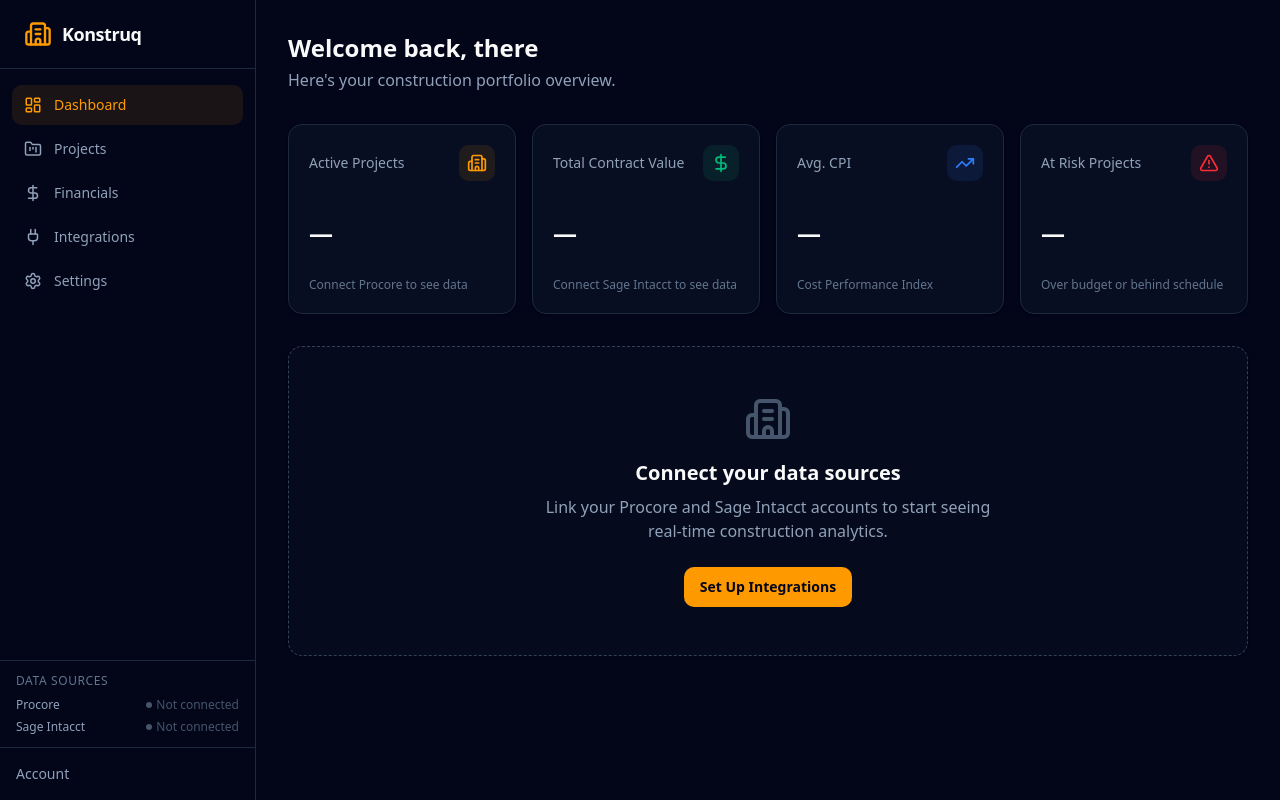
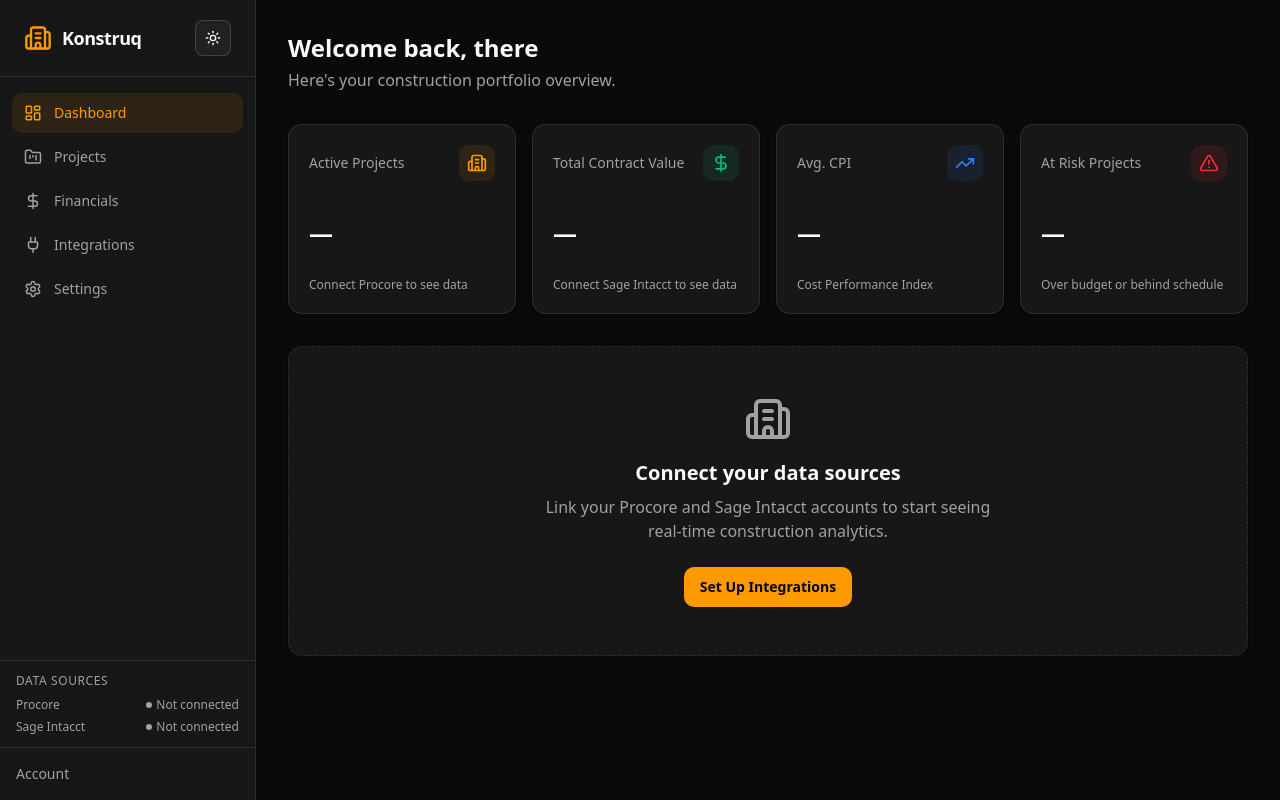
Before and after one commit to Crokily/konstruq, a Next.js app: page /dashboard in a window 1280 px wide. Built offline with nearby package versions, Linux system fonts and the light colour scheme; no server answers.

Commit message:
add a toggle button

```diff
--- a/src/app/(dashboard)/dashboard/page.tsx
+++ b/src/app/(dashboard)/dashboard/page.tsx
@@ -17,7 +17,7 @@
         <h1 className="text-2xl font-bold">
           Welcome back, {user?.firstName || "there"}
         </h1>
-        <p className="text-slate-400 mt-1">
+        <p className="text-muted-foreground mt-1">
           Here&apos;s your construction portfolio overview.
         </p>
       </div>
@@ -59,13 +59,13 @@
       </div>
 
       {/* Empty state - prompt to connect data sources */}
-      <Card className="border-dashed border-slate-700 bg-slate-900/30 p-12 text-center">
+      <Card className="border-dashed p-12 text-center">
         <div className="mx-auto max-w-md">
-          <Building2 className="h-12 w-12 text-slate-600 mx-auto mb-4" />
+          <Building2 className="h-12 w-12 text-muted-foreground mx-auto mb-4" />
           <h2 className="text-xl font-semibold mb-2">
             Connect your data sources
           </h2>
-          <p className="text-slate-400 mb-6">
+          <p className="text-muted-foreground mb-6">
             Link your Procore and Sage Intacct accounts to start seeing
             real-time construction analytics.
           </p>
@@ -99,13 +99,13 @@
   iconBg: string;
 }) {
   return (
-    <Card className="bg-slate-900/50 border-slate-800 p-5">
+    <Card className="p-5">
       <div className="flex items-center justify-between mb-3">
-        <span className="text-sm text-slate-400">{title}</span>
+        <span className="text-sm text-muted-foreground">{title}</span>
         <div className={`${iconBg} ${iconColor} rounded-lg p-2`}>{icon}</div>
       </div>
       <div className="text-2xl font-bold">{value}</div>
-      <p className="text-xs text-slate-500 mt-1">{subtitle}</p>
+      <p className="text-xs text-muted-foreground mt-1">{subtitle}</p>
     </Card>
   );
 }
--- a/src/app/(dashboard)/financials/page.tsx
+++ b/src/app/(dashboard)/financials/page.tsx
@@ -6,15 +6,15 @@
     <div>
       <div className="mb-8">
         <h1 className="text-2xl font-bold">Financials</h1>
-        <p className="text-slate-400 mt-1">
+        <p className="text-muted-foreground mt-1">
           Financial overview from Sage Intacct.
         </p>
       </div>
 
-      <Card className="border-dashed border-slate-700 bg-slate-900/30 p-12 text-center">
-        <DollarSign className="h-12 w-12 text-slate-600 mx-auto mb-4" />
+      <Card className="border-dashed p-12 text-center">
+        <DollarSign className="h-12 w-12 text-muted-foreground mx-auto mb-4" />
         <h2 className="text-xl font-semibold mb-2">No financial data yet</h2>
-        <p className="text-slate-400">
+        <p className="text-muted-foreground">
           Connect Sage Intacct to see GL, AP/AR, and project financials.
         </p>
       </Card>
--- a/src/app/(dashboard)/layout.tsx
+++ b/src/app/(dashboard)/layout.tsx
@@ -6,7 +6,7 @@
   children: React.ReactNode;
 }) {
   return (
-    <div className="min-h-screen bg-slate-950">
+    <div className="min-h-screen bg-background text-foreground">
       <Sidebar />
       <main className="pl-64">
         <div className="p-8">{children}</div>
--- a/src/app/(dashboard)/projects/page.tsx
+++ b/src/app/(dashboard)/projects/page.tsx
@@ -6,15 +6,15 @@
     <div>
       <div className="mb-8">
         <h1 className="text-2xl font-bold">Projects</h1>
-        <p className="text-slate-400 mt-1">
+        <p className="text-muted-foreground mt-1">
           All construction projects from Procore.
         </p>
       </div>
 
-      <Card className="border-dashed border-slate-700 bg-slate-900/30 p-12 text-center">
-        <FolderKanban className="h-12 w-12 text-slate-600 mx-auto mb-4" />
+      <Card className="border-dashed p-12 text-center">
+        <FolderKanban className="h-12 w-12 text-muted-foreground mx-auto mb-4" />
         <h2 className="text-xl font-semibold mb-2">No projects yet</h2>
-        <p className="text-slate-400">
+        <p className="text-muted-foreground">
           Connect Procore to sync your construction projects.
         </p>
       </Card>
--- a/src/app/page.tsx
+++ b/src/app/page.tsx
@@ -8,6 +8,7 @@
   ArrowRight,
 } from "lucide-react";
 import { Button } from "@/components/ui/button";
+import { ThemeToggle } from "@/components/theme-toggle";
 
 export default async function LandingPage() {
   const { userId } = await auth();
@@ -24,6 +25,7 @@
           <span className="text-xl font-bold tracking-tight">Konstruq</span>
         </div>
         <div className="flex items-center gap-3">
+          <ThemeToggle />
           <Link href="/sign-in">
             <Button variant="ghost" size="sm">
               Sign In
--- a/src/components/layout/sidebar.tsx
+++ b/src/components/layout/sidebar.tsx
@@ -12,6 +12,7 @@
   Plug,
 } from "lucide-react";
 import { cn } from "@/lib/utils";
+import { ThemeToggle } from "@/components/theme-toggle";
 
 const navItems = [
   {
@@ -45,11 +46,14 @@
   const pathname = usePathname();
 
   return (
-    <aside className="fixed left-0 top-0 z-40 flex h-screen w-64 flex-col border-r border-slate-800 bg-slate-950">
+    <aside className="fixed left-0 top-0 z-40 flex h-screen w-64 flex-col border-r border-border bg-card">
       {/* Logo */}
-      <div className="flex items-center gap-2.5 px-6 py-5 border-b border-slate-800">
-        <Building2 className="h-7 w-7 text-amber-500" />
-        <span className="text-lg font-bold tracking-tight">Konstruq</span>
+      <div className="flex items-center justify-between gap-2.5 px-6 py-5 border-b border-border">
+        <div className="flex items-center gap-2.5">
+          <Building2 className="h-7 w-7 text-amber-500" />
+          <span className="text-lg font-bold tracking-tight">Konstruq</span>
+        </div>
+        <ThemeToggle />
       </div>
 
       {/* Navigation */}
@@ -65,7 +69,7 @@
                 "flex items-center gap-3 rounded-lg px-3 py-2.5 text-sm font-medium transition-colors",
                 isActive
                   ? "bg-amber-500/10 text-amber-500"
-                  : "text-slate-400 hover:bg-slate-800/50 hover:text-slate-200"
+                  : "text-muted-foreground hover:bg-accent hover:text-accent-foreground"
               )}
             >
               <item.icon className="h-4.5 w-4.5" />
@@ -76,8 +80,8 @@
       </nav>
 
       {/* Data sources status */}
-      <div className="px-4 py-3 border-t border-slate-800">
-        <p className="text-xs font-medium text-slate-500 uppercase tracking-wider mb-2">
+      <div className="px-4 py-3 border-t border-border">
+        <p className="text-xs font-medium text-muted-foreground uppercase tracking-wider mb-2">
           Data Sources
         </p>
         <div className="space-y-1.5">
@@ -87,7 +91,7 @@
       </div>
 
       {/* User */}
-      <div className="flex items-center gap-3 px-4 py-4 border-t border-slate-800">
+      <div className="flex items-center gap-3 px-4 py-4 border-t border-border">
         <UserButton
           appearance={{
             elements: {
@@ -95,7 +99,7 @@
             },
           }}
         />
-        <span className="text-sm text-slate-400">Account</span>
+        <span className="text-sm text-muted-foreground">Account</span>
       </div>
     </aside>
   );
@@ -110,17 +114,17 @@
 }) {
   return (
     <div className="flex items-center justify-between text-xs">
-      <span className="text-slate-400">{name}</span>
+      <span className="text-muted-foreground">{name}</span>
       <span
         className={cn(
           "flex items-center gap-1",
-          connected ? "text-emerald-400" : "text-slate-600"
+          connected ? "text-emerald-500" : "text-muted-foreground"
         )}
       >
         <span
           className={cn(
             "h-1.5 w-1.5 rounded-full",
-            connected ? "bg-emerald-400" : "bg-slate-600"
+            connected ? "bg-emerald-500" : "bg-muted-foreground"
           )}
         />
         {connected ? "Connected" : "Not connected"}
--- /dev/null
+++ b/src/components/theme-toggle.tsx
@@ -0,0 +1,57 @@
+"use client";
+
+import { useEffect, useState } from "react";
+import { Moon, Sun } from "lucide-react";
+import { Button } from "@/components/ui/button";
+
+type Theme = "light" | "dark";
+
+export function ThemeToggle() {
+  const [mounted, setMounted] = useState(false);
+  const [theme, setTheme] = useState<Theme>("dark");
+
+  const applyTheme = (nextTheme: Theme) => {
+    const root = document.documentElement;
+    root.classList.toggle("dark", nextTheme === "dark");
+    localStorage.setItem("konstruq-theme", nextTheme);
+  };
+
+  useEffect(() => {
+    const savedTheme = localStorage.getItem("konstruq-theme");
+    const initialTheme: Theme = savedTheme === "light" ? "light" : "dark";
+    applyTheme(initialTheme);
+    setTheme(initialTheme);
+    setMounted(true);
+  }, []);
+
+  function handleToggle() {
+    const nextTheme: Theme = theme === "dark" ? "light" : "dark";
+    setTheme(nextTheme);
+    applyTheme(nextTheme);
+  }
+
+  if (!mounted) {
+    return (
+      <Button variant="outline" size="icon" className="h-9 w-9" disabled>
+        <Sun className="h-4 w-4" />
+      </Button>
+    );
+  }
+
+  return (
+    <Button
+      variant="outline"
+      size="icon"
+      className="h-9 w-9"
+      onClick={handleToggle}
+      aria-label="Toggle theme"
+      title={theme === "dark" ? "Switch to light mode" : "Switch to dark mode"}
+    >
+      {theme === "dark" ? (
+        <Sun className="h-4 w-4" />
+      ) : (
+        <Moon className="h-4 w-4" />
+      )}
+    </Button>
+  );
+}
```
Also changed, not shown: 2 other files (tests, documents, lock files or other folders).
